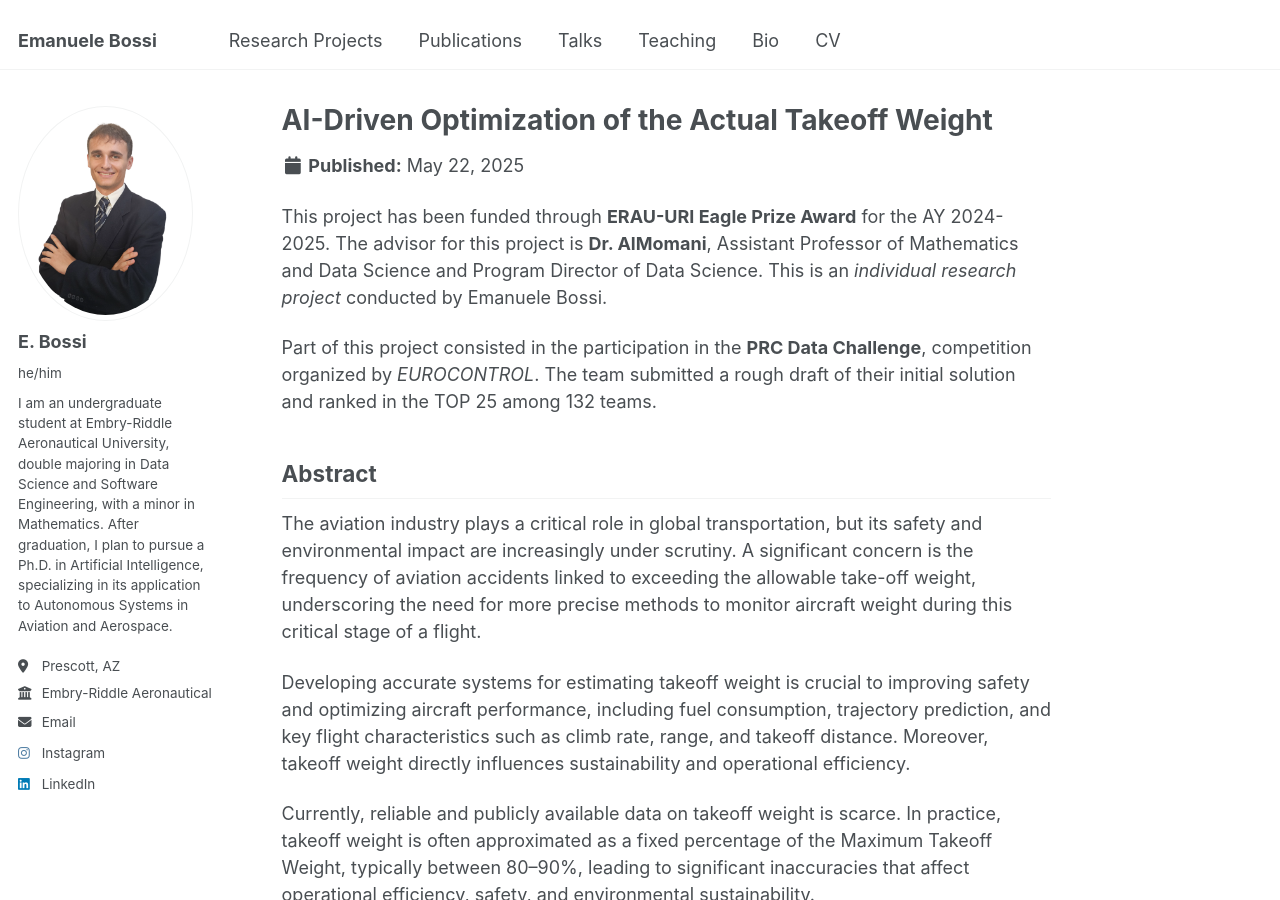
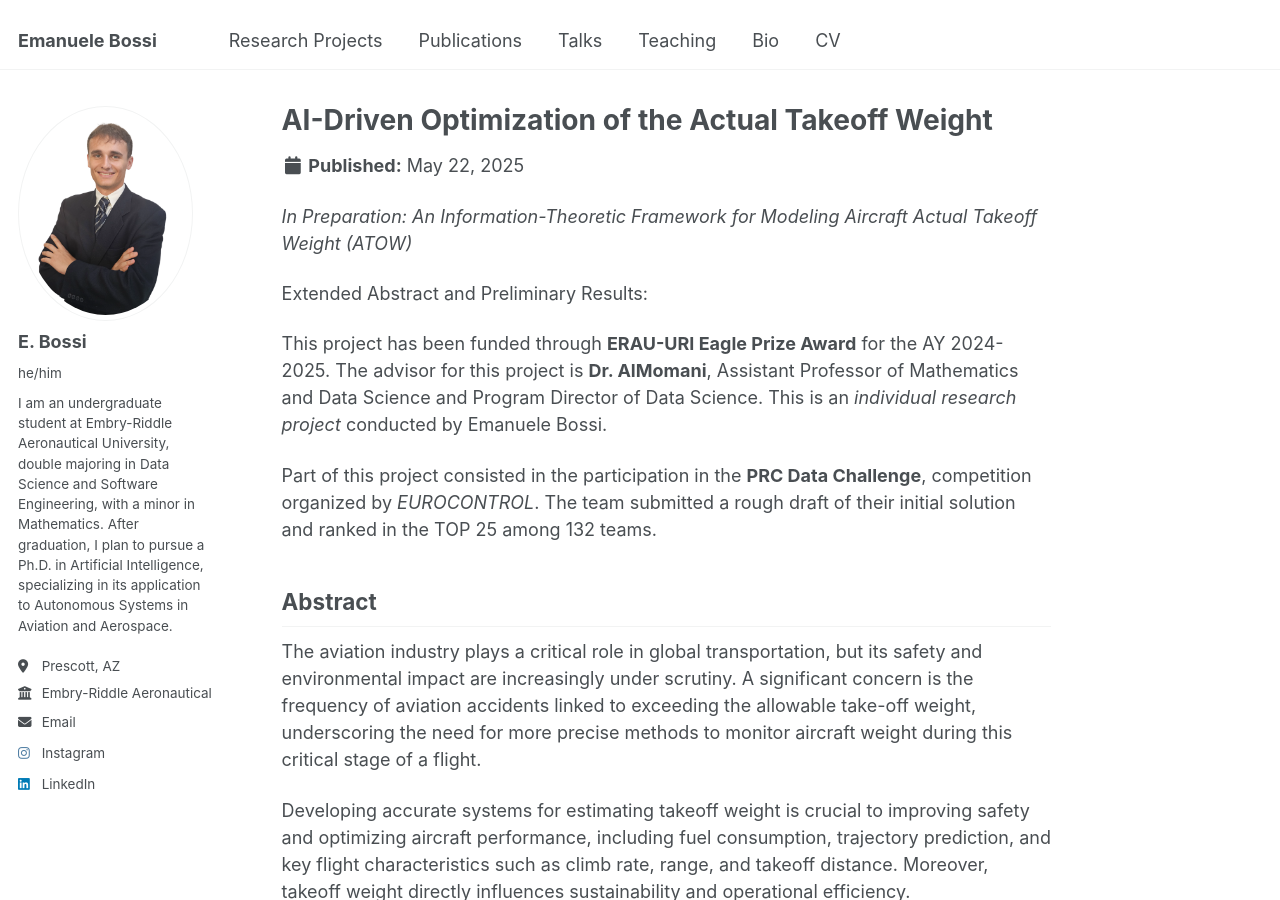
Before and after one commit to bossiemanuele/bossiemanuele.github.io, a Jekyll site: the page built from _portfolio/00_ATOW.md, in a window 1280 px wide and 900 px high. Built offline with Jekyll 4.4.1, drawn with Linux system fonts in a browser that asks for light colours.

Commit message:
Update 00_ATOW.md

```diff
--- a/_portfolio/00_ATOW.md
+++ b/_portfolio/00_ATOW.md
@@ -4,6 +4,10 @@
 <br/><img src='/images/Takeoff picture.webp' width='300' height='500'>"
 collection: portfolio
 ---
+
+*In Preparation: An Information-Theoretic Framework for Modeling Aircraft Actual Takeoff Weight (ATOW)*
+
+Extended Abstract and Preliminary Results:
 
 This project has been funded through **ERAU-URI Eagle Prize Award** for the AY 2024-2025. The advisor for this project is **Dr. AlMomani**, Assistant Professor of Mathematics and Data Science and Program Director of Data Science. This is an *individual research project* conducted by Emanuele Bossi.
 
```
